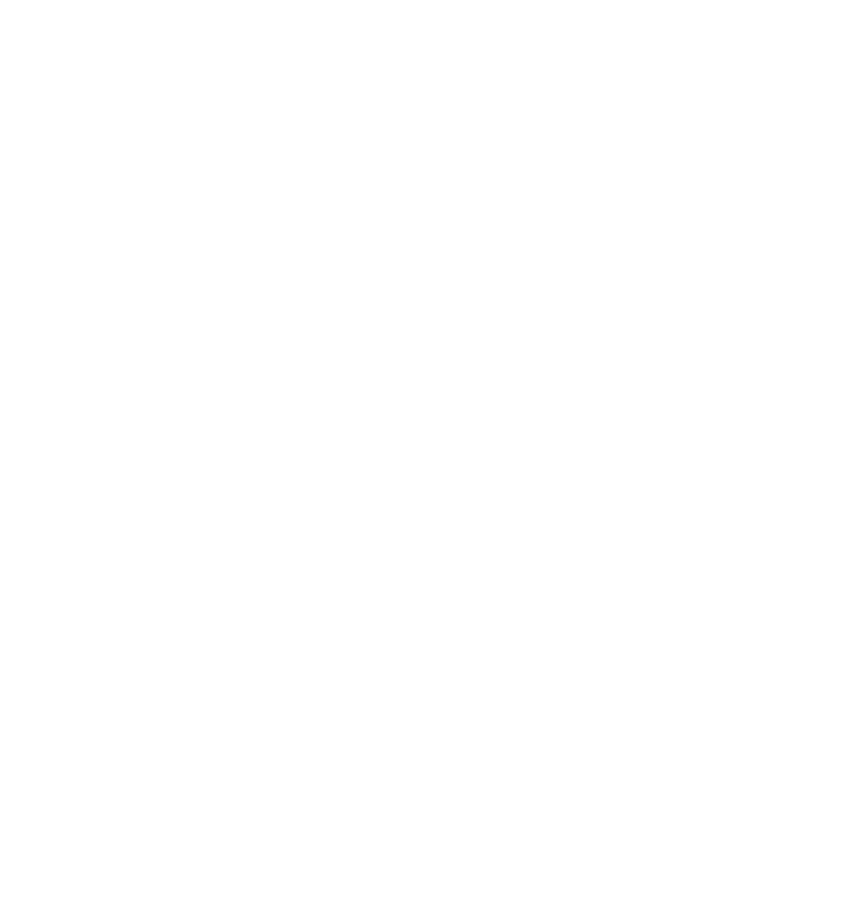
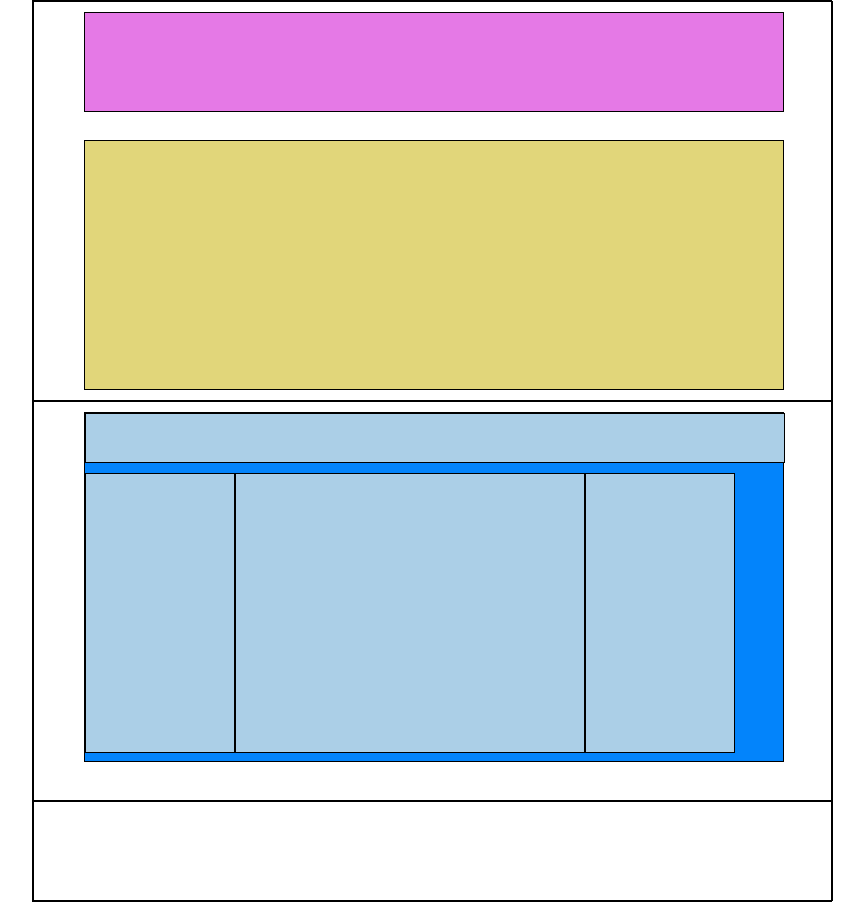
Before and after one commit to giuseppecantafio/htmlcss-struttura-wp, a plain HTML site: page index.html in a window 1280 px wide. Shown: the whole page, without its empty margins (208-1072 px from the left). Before the commit the page ends 800 px from the top, so only its background shows below. Drawn offline with Linux system fonts and the light colour scheme.

Commit message:
index, style: creazione header e colonne

```diff
--- a/css/style.css
+++ b/css/style.css
@@ -1,5 +1,10 @@
+/* Debug */
+.debug{
+    border: 1px solid black;
+
+}
+
 /* Reset e Clearfix */
-
 *{
     margin: 0;
     padding: 0;
@@ -10,3 +15,82 @@
     display: table;
     clear: both;
 }
+
+/* General */
+body{
+    background-color: white;
+}
+.container{
+    width: 800px;
+    margin: 0 auto;
+    position: relative;
+
+}
+
+/* Header */
+.header-box{
+    height: 400px;
+    width: 800px;
+    position: relative;
+}
+.h-top{
+    height: 100px;
+    background-color: #E579E6;
+    margin-top: 10px;
+    width: 700px;
+    position: absolute;
+    top: 0px;
+    left: 50px;
+}
+.h-bottom{
+    height: 250px;
+    background-color: #E1D67A;
+    margin-bottom: 10px;
+    width: 700px;
+    position: absolute;
+    bottom: 0px;
+    left: 50px;
+}
+
+/* Main */
+main{
+    float: left;
+    height: 400px;
+    width: 800px;
+    position: relative;
+}
+.bg-main{
+    height: 350px;
+    background-color: #0384FB;
+    width: 700px;
+    position: absolute;
+    left: 50px;
+    top: 10px;
+}
+.title{
+    height: 50px;
+    width: 700px;
+    background-color: #ABCFE7;
+    margin-bottom: 10px;
+}
+
+.column{
+    height: 280px;
+    background-color: #ABCFE7;
+    width: 350px;
+    margin-bottom: 10px;
+    float: left;
+}
+.column.column-side{
+    width: 150px;
+}
+.left{
+    float: left;
+}
+
+/* Footer */
+footer{
+    height: 100px;
+    width: 800px;
+    float: left;
+}
--- a/index.html
+++ b/index.html
@@ -8,34 +8,44 @@
     <link rel="stylesheet" href="css/style.css">
 </head>
 <body>
-   <div class="container">
-        <div class="header box">
-            <header class="h.top">
+    <!-- Contenitore della pagina -->
+   <div class="container debug clearfix">
+        <!-- Sezione degli header -->
+        <div class="header-box debug">
+            <header class="h-top debug">
 
             </header>
-            <header class="h.bottom">
+            <header class="h-bottom debug">
 
             </header>
         </div>
-        <main>
-            <div class="title">
-
-            </div>
-            <div class="core">
-                <div class="column-left">
+        <!-- /fine sezione header -->
+        <!-- Sezione centrale -->
+        <main class="debug clearfix">
+            <div class="bg-main debug">
+                <div class="title debug">
 
                 </div>
-                <div class="column">
+                <div class="core clearfix">
+                    <div class="column column-side debug">
 
-                </div>
-                <div class="column-right">
+                    </div>
+                    <div class="column debug">
 
+                    </div>
+                    <div class="column column-side debug">
+
+                    </div>
                 </div>
             </div>
         </main>
-        <footer>
+        <!-- /fine sezione centrale -->
+        <!-- Sezione footer -->
+        <footer class="debug">
 
         </footer>
+        <!-- /fine sezione footer -->
    </div>
+   <!-- /fine contenitore della pagina -->
 </body>
 </html>
```
